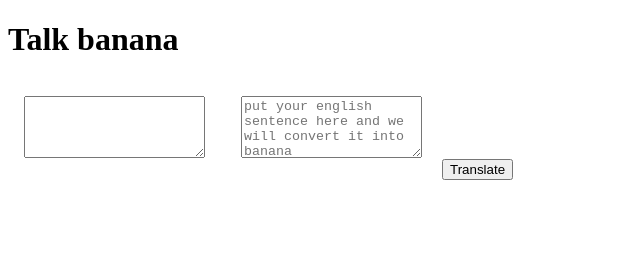
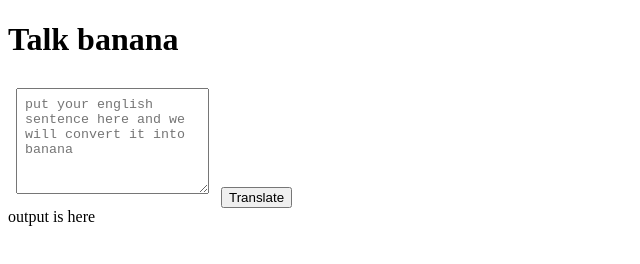
Before and after one commit to GudiaParul/neog.camp-banana-speak, a plain HTML site: page index.html in a window 1280 px wide. Shown: the whole page, without its empty margins (0-640 px from the left). Drawn offline with Linux system fonts and the light colour scheme.

Commit message:
update commit

```diff
--- a/index.html
+++ b/index.html
@@ -8,19 +8,23 @@
 
     <style>
         textarea {
-            height:7vh;
-            width:120%
+            height:11vh;
+            width:60%
             display: block;
-            margin: 1rem;
+            margin: 0.5rem;
+            padding: 0.5rem;
         }
     </style>
 
 </head>
 <body>
     <h1>Talk banana</h1>
-    <textarea></textarea>
+
     <textarea id="txt-input" placeholder="put your english sentence here and we will convert it into banana"></textarea>
     <button id="btn-translate">Translate</button>
+
+    <div>output is here</div>
+    <div id="output"></div>
 
     <script src="app.js"  type="text/javascript"></script>
 </body>
```
